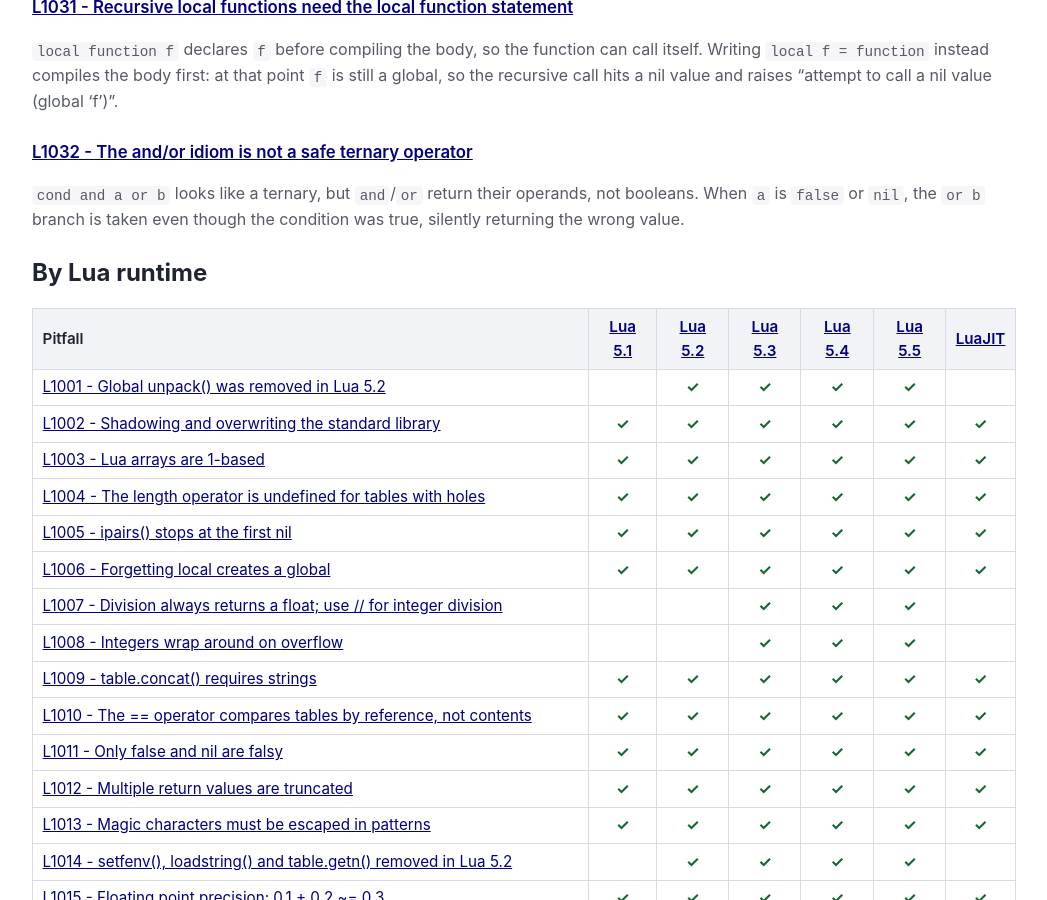
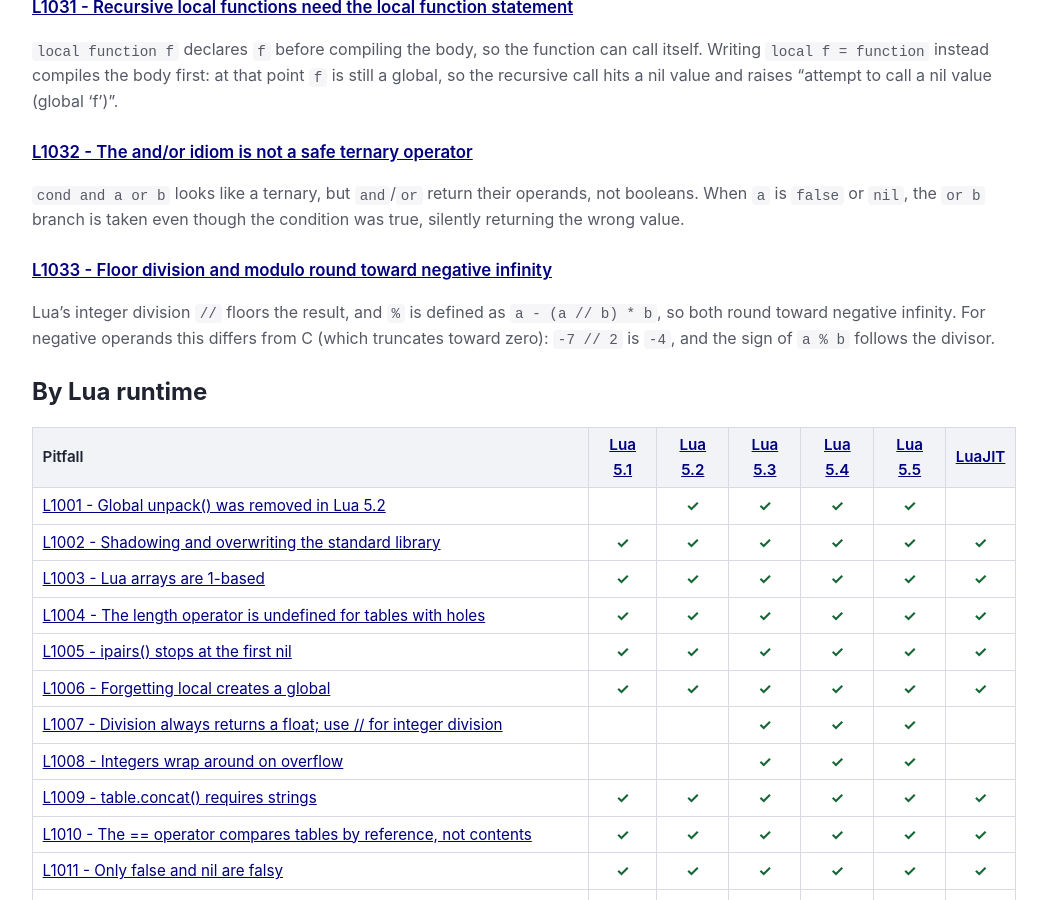
Before and after one commit to ligurio/lua-pitfalls, a Jekyll site: the page built from index.md, in a window 1280 px wide and 900 px high, scrolled down 4185 px. Shown: the whole window, without its empty margins (116-1163 px from the left). Built offline with Jekyll 4.4.1, drawn with Linux system fonts in a browser that asks for light colours; some of the changed text lies outside the part shown.

Commit message:
Add new pitfall L1033
Document that // floors toward negative infinity and % follows the
sign of the divisor, unlike C which truncates toward zero. Mention
math.fmod for C-style behavior, note that // was added in 5.3, and
cross-reference L1007 and L1034. Also add the cross-reference to
L1007.

Runtime: Lua 5.1, 5.2, 5.3, 5.4, 5.5, LuaJIT.

````diff
--- a/_pitfalls/L1007.md
+++ b/_pitfalls/L1007.md
@@ -26,3 +26,8 @@ print(t[a // b])  -- "z"
 
 Code written for Lua 5.2 (where `/` on integers returned an integer) needs
 `math.floor(a / b)` or `a // b` to keep the old behaviour on 5.3+.
+
+Note that `//` floors toward negative infinity and `%` follows the sign of the
+divisor, and that dividing an integer by zero raises an error. See
+[L1033]({{ '/p/L1033/' | relative_url }}) and
+[L1034]({{ '/p/L1034/' | relative_url }}) for those edge cases.
--- /dev/null
+++ b/_pitfalls/L1033.md
@@ -0,0 +1,37 @@
+---
+layout: pitfall
+title: "Floor division and modulo round toward negative infinity"
+permalink: /p/L1033/
+description: >-
+  Lua's integer division `//` floors the result, and `%` is defined as
+  `a - (a // b) * b`, so both round toward negative infinity. For negative
+  operands this differs from C (which truncates toward zero): `-7 // 2` is
+  `-4`, and the sign of `a % b` follows the divisor.
+runtime:
+  - Lua 5.1
+  - Lua 5.2
+  - Lua 5.3
+  - Lua 5.4
+  - Lua 5.5
+  - LuaJIT
+---
+
+```lua
+print(-7 // 2)   -- -4, not -3
+print(-7 % 2)    --  1, not -1
+print(7 % -2)    -- -1
+print(7 // -2)   -- -4
+```
+
+Because `%` is derived from floor division, its result takes the sign of the
+divisor rather than the dividend. Code ported from C or another language that
+truncates toward zero silently produces different remainders (and therefore
+different indexes and hash buckets) for negative values.
+
+```lua
+print(math.fmod(-7, 2))   -- -1: truncates toward zero, like C
+```
+
+`//` was added in Lua 5.3, while the floor semantics of `%` apply to every
+version. See also [L1007]({{ '/p/L1007/' | relative_url }}) and
+[L1034]({{ '/p/L1034/' | relative_url }}).
````
